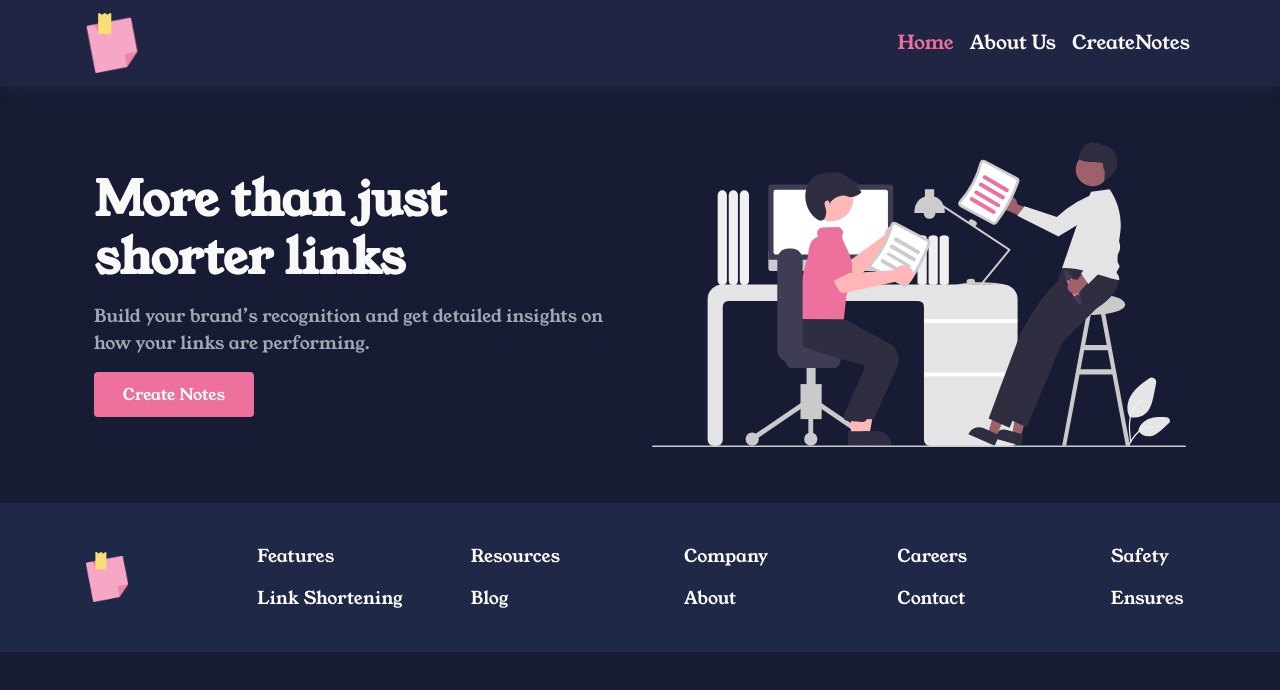
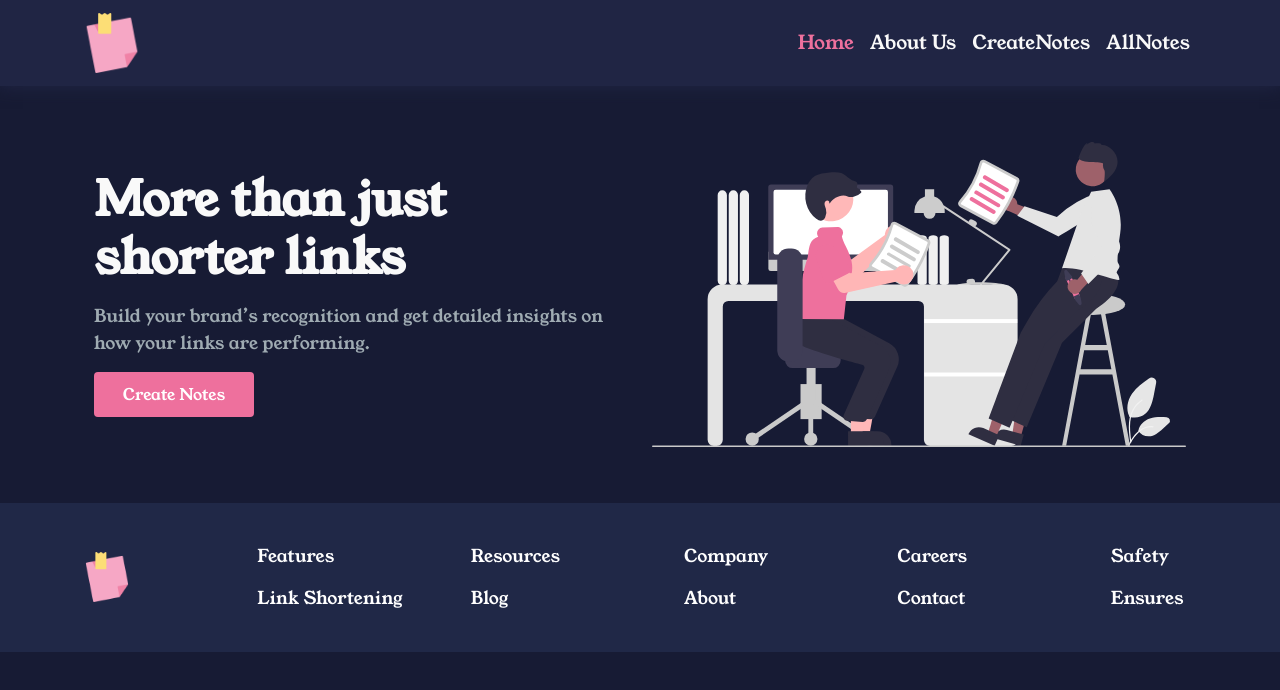
Before and after one commit to adarshsharma27/notesApp, a React (Vite) app: page / in a window 1280 px wide. Shown: the top 690 px of the page. Built offline with nearby package versions, Linux system fonts and the light colour scheme.

Commit message:
All Notes Navigation Added

```diff
--- a/src/components/Navigation.jsx
+++ b/src/components/Navigation.jsx
@@ -47,6 +47,11 @@
                     CreateNotes
                   </NavLink>
                 </li>
+                <li className="nav-item">
+                  <NavLink className="nav-link" to="/notes">
+                    AllNotes
+                  </NavLink>
+                </li>
               </ul>
             </div>
           </div>
```
